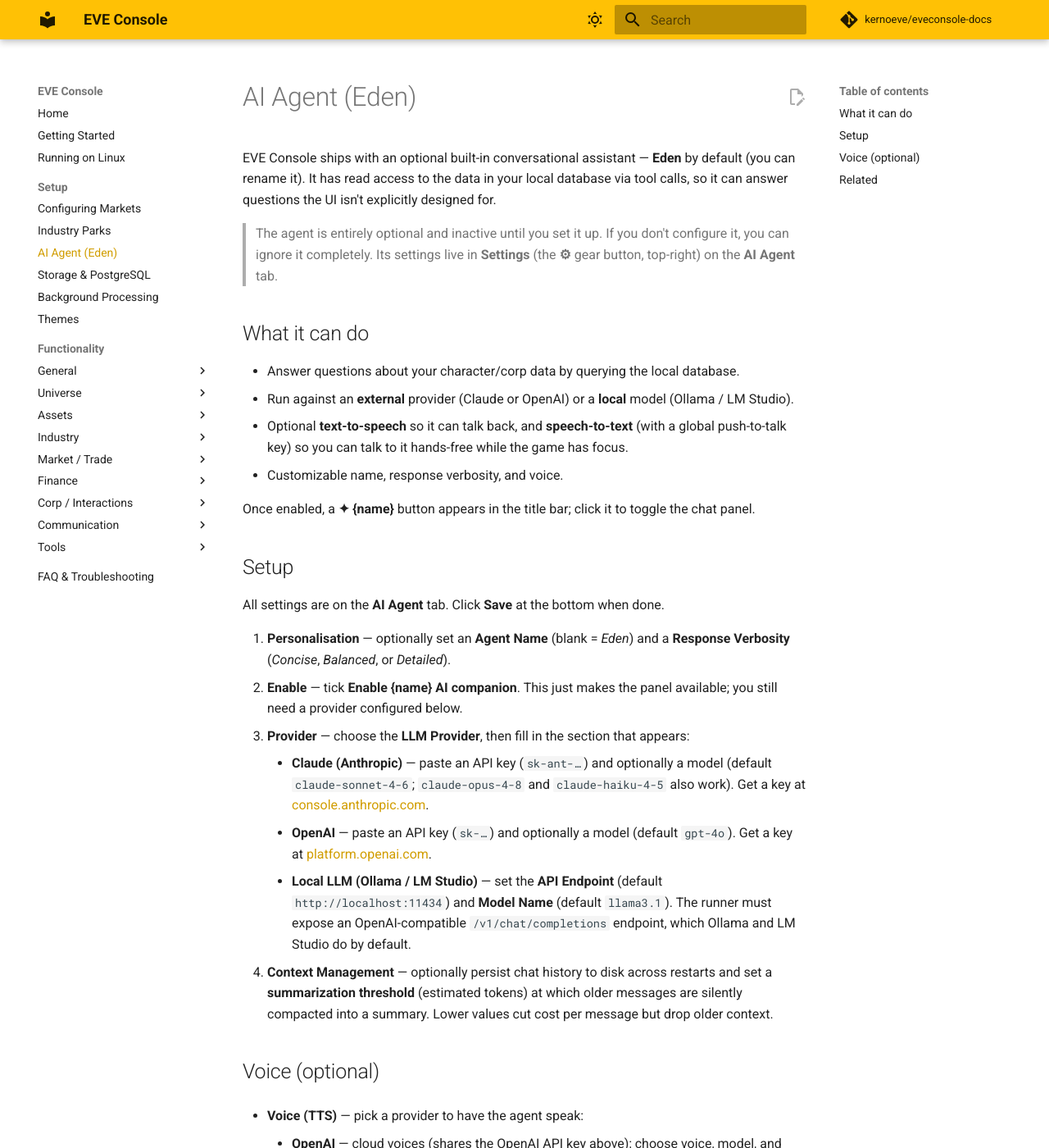
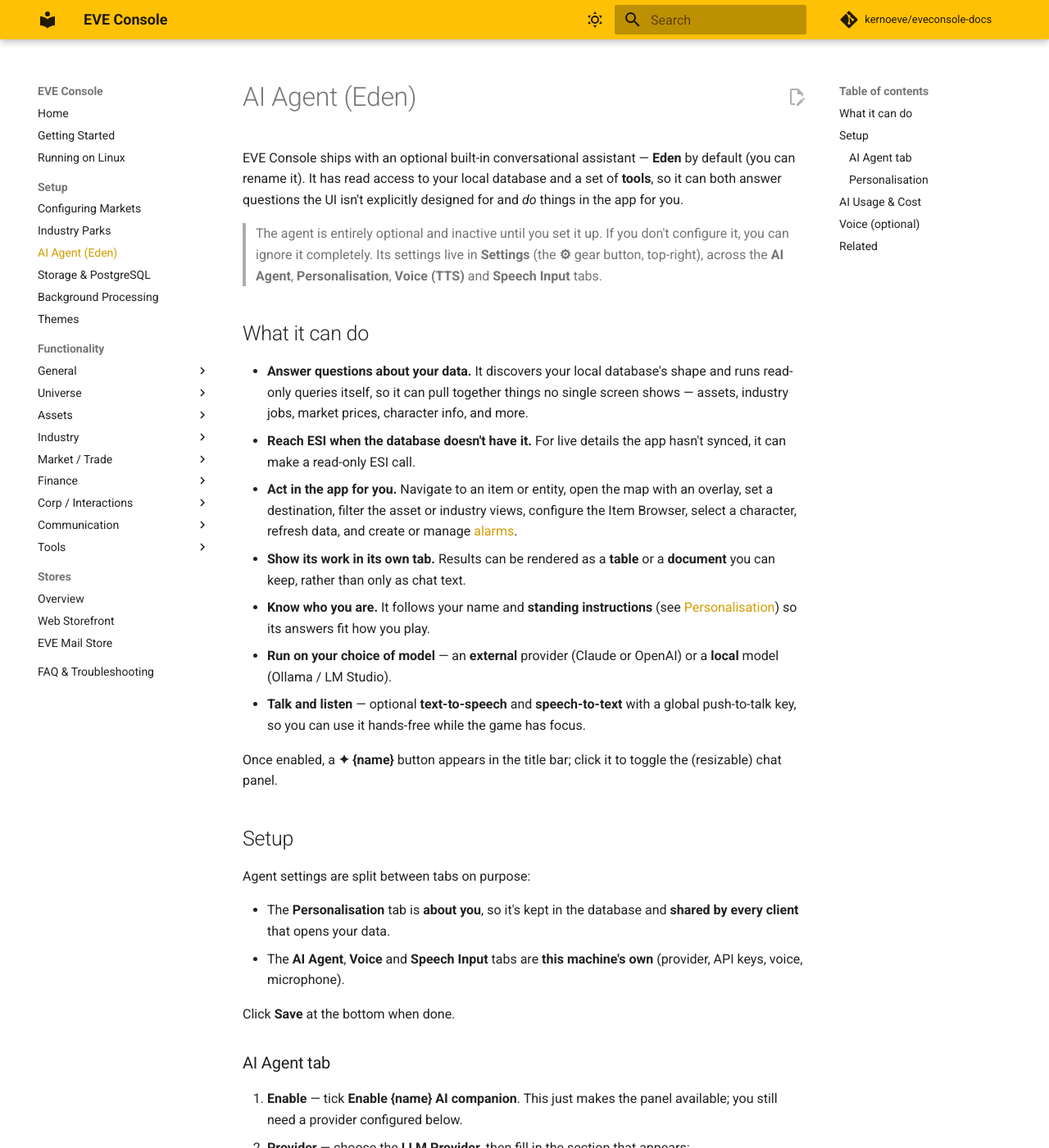
Before and after one commit to kernoeve/eveconsole-docs, an MkDocs documentation site: the page built from docs/ai-agent-eden.md, in a window 1280 px wide and 1400 px high. Shown: the whole window at 82% size. Built offline with MkDocs 1.6.1 and Material for MkDocs 9.7.7, drawn with Linux system fonts in a browser that asks for light colours; comment, search, counter and statistics services are not loaded; some of the changed text lies outside the part shown.

Commit message:
Docs for the next release: AI agent tooling + Web Storefront
- New Stores section: Overview, Web Storefront (setup guide for the
  Cloudflare-hosted site, EVE SSO app, deploy/manual, themes, orders &
  visit events), and the EVE Mail Store (moved from tools/, reframed as
  one of two channels)
- AI Agent (Eden): expanded for the tool set (query DB, ESI, act in the
  app, show table/document), the Personalisation tab (name + standing
  instructions), and AI Usage & Cost; OpenAI default -> gpt-5
- Wire-ups: nav Stores section, index + order-tracker + alarms links,
  redirect /tools/stores/ -> /stores/eve-mail/ (mkdocs-redirects)

Documents develop features; hold until the release.

Co-Authored-By: Claude Opus 4.8 <noreply@anthropic.com>

```diff
--- a/docs/ai-agent-eden.md
+++ b/docs/ai-agent-eden.md
@@ -1,51 +1,91 @@
 # AI Agent (Eden)
 
 EVE Console ships with an optional built-in conversational assistant — **Eden** by
-default (you can rename it). It has read access to the data in your local database
-via tool calls, so it can answer questions the UI isn't explicitly designed for.
+default (you can rename it). It has read access to your local database and a set of
+**tools**, so it can both answer questions the UI isn't explicitly designed for and
+*do* things in the app for you.
 
 > The agent is entirely optional and inactive until you set it up. If you don't
 > configure it, you can ignore it completely. Its settings live in
-> **Settings** (the **⚙** gear button, top-right) on the **AI Agent** tab.
+> **Settings** (the **⚙** gear button, top-right), across the **AI Agent**,
+> **Personalisation**, **Voice (TTS)** and **Speech Input** tabs.
 
 ## What it can do
 
-- Answer questions about your character/corp data by querying the local database.
-- Run against an **external** provider (Claude or OpenAI) or a **local** model
-  (Ollama / LM Studio).
-- Optional **text-to-speech** so it can talk back, and **speech-to-text** (with a
-  global push-to-talk key) so you can talk to it hands-free while the game has
-  focus.
-- Customizable name, response verbosity, and voice.
+- **Answer questions about your data.** It discovers your local database's shape and
+  runs read-only queries itself, so it can pull together things no single screen
+  shows — assets, industry jobs, market prices, character info, and more.
+- **Reach ESI when the database doesn't have it.** For live details the app hasn't
+  synced, it can make a read-only ESI call.
+- **Act in the app for you.** Navigate to an item or entity, open the map with an
+  overlay, set a destination, filter the asset or industry views, configure the Item
+  Browser, select a character, refresh data, and create or manage [alarms](tools/alarms.md).
+- **Show its work in its own tab.** Results can be rendered as a **table** or a
+  **document** you can keep, rather than only as chat text.
+- **Know who you are.** It follows your name and **standing instructions** (see
+  [Personalisation](#personalisation)) so its answers fit how you play.
+- **Run on your choice of model** — an **external** provider (Claude or OpenAI) or a
+  **local** model (Ollama / LM Studio).
+- **Talk and listen** — optional **text-to-speech** and **speech-to-text** with a
+  global push-to-talk key, so you can use it hands-free while the game has focus.
 
 Once enabled, a **✦ {name}** button appears in the title bar; click it to toggle
-the chat panel.
+the (resizable) chat panel.
 
 ## Setup
 
-All settings are on the **AI Agent** tab. Click **Save** at the bottom when done.
+Agent settings are split between tabs on purpose:
 
-1. **Personalisation** — optionally set an **Agent Name** (blank = *Eden*) and a
-   **Response Verbosity** (*Concise*, *Balanced*, or *Detailed*).
-2. **Enable** — tick **Enable {name} AI companion**. This just makes the panel
+- The **Personalisation** tab is **about you**, so it's kept in the database and
+  **shared by every client** that opens your data.
+- The **AI Agent**, **Voice** and **Speech Input** tabs are **this machine's own**
+  (provider, API keys, voice, microphone).
+
+Click **Save** at the bottom when done.
+
+### AI Agent tab
+
+1. **Enable** — tick **Enable {name} AI companion**. This just makes the panel
    available; you still need a provider configured below.
-3. **Provider** — choose the **LLM Provider**, then fill in the section that
-   appears:
+2. **Provider** — choose the **LLM Provider**, then fill in the section that appears:
     - **Claude (Anthropic)** — paste an API key (`sk-ant-…`) and optionally a model
       (default `claude-sonnet-4-6`; `claude-opus-4-8` and `claude-haiku-4-5` also
       work). Get a key at
       [console.anthropic.com](https://console.anthropic.com/settings/keys).
     - **OpenAI** — paste an API key (`sk-…`) and optionally a model (default
-      `gpt-4o`). Get a key at
+      `gpt-5`). Get a key at
       [platform.openai.com](https://platform.openai.com/api-keys).
     - **Local LLM (Ollama / LM Studio)** — set the **API Endpoint** (default
       `http://localhost:11434`) and **Model Name** (default `llama3.1`). The runner
       must expose an OpenAI-compatible `/v1/chat/completions` endpoint, which
-      Ollama and LM Studio do by default.
-4. **Context Management** — optionally persist chat history to disk across restarts
+      Ollama and LM Studio do by default. A local model needs to be capable enough
+      to use tools reliably.
+3. **Context Management** — optionally persist chat history to disk across restarts
    and set a **summarization threshold** (estimated tokens) at which older messages
    are silently compacted into a summary. Lower values cut cost per message but
-   drop older context.
+   drop older context. For Claude, a **prompt-cache** option trades a slightly
+   higher cache-write cost for cheaper reads when your messages are minutes apart —
+   the **AI Usage** tool (below) shows the effect.
+
+### Personalisation
+
+On the **Personalisation** tab (shared across your clients):
+
+- **Agent Name** — blank = *Eden*.
+- **Response Verbosity** — *Concise* (1–3 sentences), *Balanced*, or *Detailed*.
+  This is added to the system prompt on every message.
+- **Your Name** — how the agent addresses you.
+- **Standing Instructions** — free-form, lasting guidance for the agent: how you
+  play, what you care about, conventions to follow. It's included on every message,
+  so keep it focused. The agent can also update this itself when you ask it to
+  remember something.
+
+## AI Usage & Cost
+
+The **AI Usage & Cost** tool records what each turn cost and did — tokens in and out,
+cache reads and writes, and the estimated price per message — so you can see where
+spend goes and whether the prompt-cache setting is paying off. It's most useful with
+an external provider; local models are free to run.
 
 <!--
   SCREENSHOT SLOTS (add files to docs/images/, then uncomment):
--- a/mkdocs.yml
+++ b/mkdocs.yml
@@ -47,6 +47,10 @@ markdown_extensions:
 
 plugins:
   - search
+  - redirects:
+      redirect_maps:
+        # EVE Mail Store moved into the new Stores section
+        'tools/stores.md': 'stores/eve-mail.md'
 
 extra:
   social:
@@ -97,7 +101,6 @@ nav:
           - Order Tracker: tools/order-tracker.md
           - Standing Buy Orders: tools/standing-buy-orders.md
           - Sale Posting: tools/sale-posting.md
-          - EVE Mail Store: tools/stores.md
           - LP Market Values: tools/lp-market-values.md
           - Trade Opportunities: tools/trade-opportunities.md
           - Contracts: tools/contracts.md
@@ -117,4 +120,8 @@ nav:
           - ESI Explorer: tools/esi-explorer.md
           - Game & Chat Logs: tools/logs.md
           - Error Log: tools/error-log.md
+  - Stores:
+      - Overview: stores/index.md
+      - Web Storefront: stores/web-site.md
+      - EVE Mail Store: stores/eve-mail.md
   - FAQ & Troubleshooting: faq-and-troubleshooting.md
--- a/requirements-docs.txt
+++ b/requirements-docs.txt
@@ -1,2 +1,3 @@
 # Documentation site (MkDocs Material). Used by .github/workflows/docs.yml.
 mkdocs-material>=9.5,<10
+mkdocs-redirects>=1.2
```
Also changed, not shown: docs/index.md (+1 -1 lines), docs/stores/eve-mail.md (added, +37 -0 lines), docs/stores/index.md (added, +26 -0 lines), docs/stores/web-site.md (added, +92 -0 lines), docs/tools/alarms.md (+2 -0 lines), docs/tools/order-tracker.md (+2 -2 lines), docs/tools/stores.md (deleted, +0 -41 lines).
